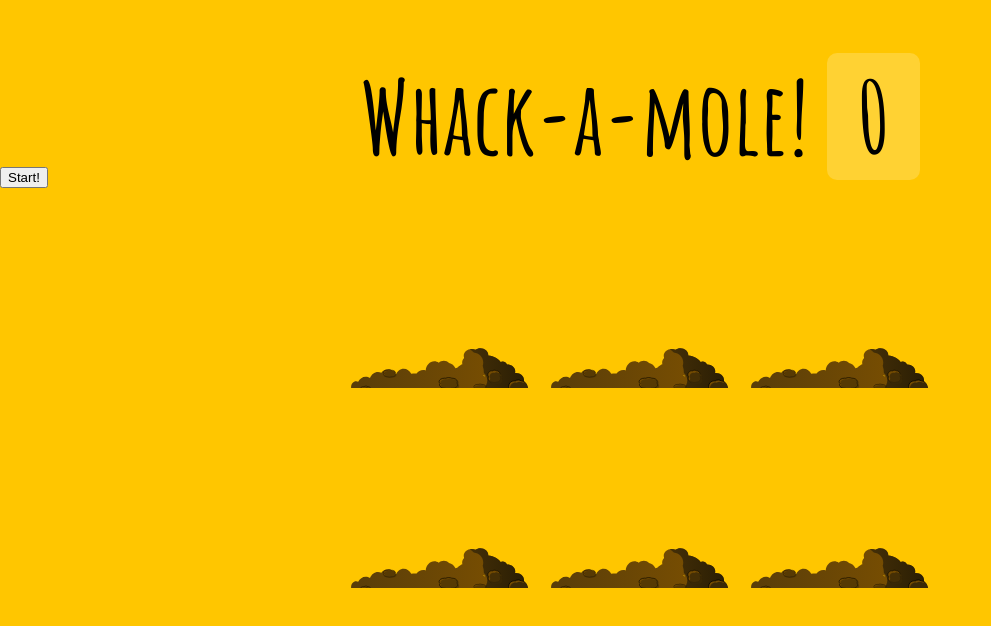
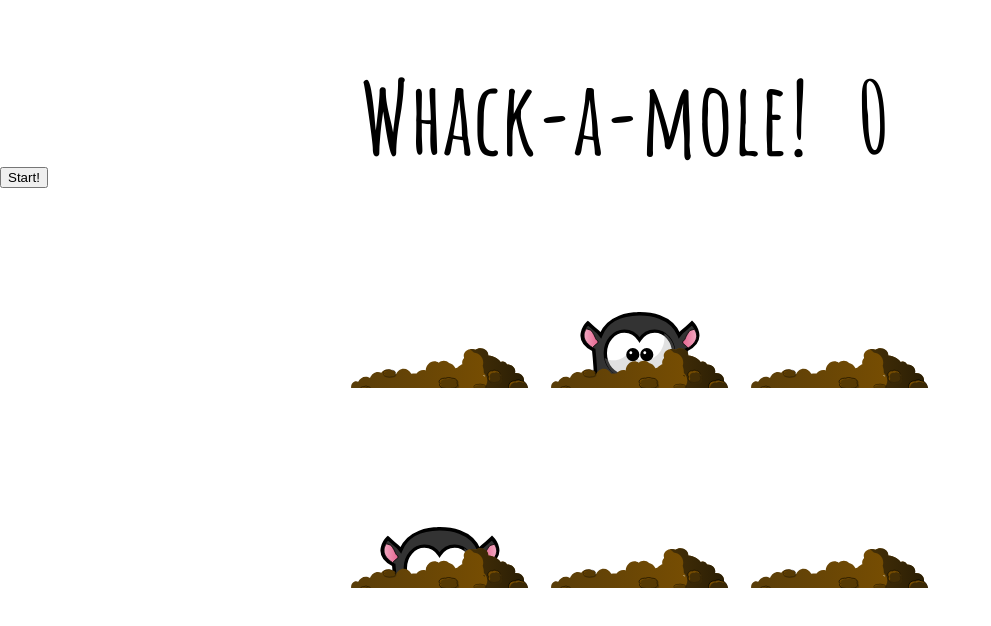
Before and after one commit to gabrielvtan/JavaScript, a plain HTML site: page JavaScript30/30 - Whack A Mole/index-START.html in a window 1280 px wide. Both pictures are taken after a click on the button "Start!". Shown: the whole page, without its empty margins (0-991 px from the left). Drawn offline with Linux system fonts and the light colour scheme.

Commit message:
Whack a mole completed

```diff
--- a/JavaScript30/30 - Whack A Mole/index-START.html
+++ b/JavaScript30/30 - Whack A Mole/index-START.html
@@ -9,6 +9,7 @@
 <body>
 
   <h1>Whack-a-mole! <span class="score">0</span></h1>
+  <!-- Here we have to add the onClick listener to startGame() -->
   <button onClick="startGame()">Start!</button>
 
   <div class="game">
@@ -33,9 +34,83 @@
   </div>
 
 <script>
+  // Here we will select all the holes and the score board
   const holes = document.querySelectorAll('.hole');
   const scoreBoard = document.querySelector('.score');
   const moles = document.querySelectorAll('.mole');
+  // Here we will create a variable called lastHole our randomHole function
+  let lastHole;
+  // Here we will create a variable called timeUp to set the length of the game - we will us this in the peep and startGame functions
+  let timeUp = false;
+  // Here let's create a variable for score and set the default to 0 - we will use this in startGame and bonk functions
+  let score = 0;
+
+
+  // We first need to create a function that gives us a random time between a min and a max value
+  // Think of this as a utitlity function
+  function randomTime (min, max) {
+      return Math.round(Math.random() * (max - min) + min);
+  }
+
+  // Now we have to select a random hole for the mole to pop up from
+  // This function will take a list of wholes which we query selected
+  // We have to create a function which gives us a random index value for the number of holes we have
+  // we want to make sure that the mole doesn't pop up in the same hole twice
+  function randomHole (holes) {
+      //console.log(holes.length)
+      const idx = Math.floor(Math.random() * holes.length);
+      const hole = holes[idx];
+      // console.log(hole)
+      // Here we will add a check to see if the new hole is equal to the last hole
+      // if it is equal to the last hole, then run the function again, otherwise set lastHole to hole and return it
+      // this is a recursive function
+      if (hole === lastHole) {
+          console.log('Nah you selected the same hole')
+          return randomHole(holes)
+      }
+       lastHole = hole;
+       return hole;
+  }
+
+  // Next we now have to get the moles to pop up
+  // First we get a randomTime and randomHole to select which mole pops up for how long
+  function peep() {
+      const time = randomTime(700, 1500);
+      const hole = randomHole(holes);
+      // console.log(time, hole);
+      // we will now add the class 'up' to the hole and remove the class once the time is up
+      hole.classList.add('up');
+      setTimeout(() => {
+          hole.classList.remove('up')
+          // Here we will keep running peep until the game time is up
+          if (!timeUp) peep();
+      }, time);
+  }
+
+  // Now we have to create the startGame function
+  // We have to reset the scoreBoard, set timeUp to false, set score to 0, initiate peep, and setTimeout for timeUp
+  function startGame () {
+      scoreBoard.textContent = 0;
+      timeUp = false;
+      score = 0;
+      peep();
+      setTimeout(() => timeUp = true, 10000)
+  }
+
+  // Finally we have to create a function for bonking the moles on the head
+  function bonk (event) {
+    // console.log(event)
+    // Here we will add a check so that JS functions used to simulate clicks are not present
+    if (!event.isTrusted) return; // cheater!
+    score++;
+    // Here have to remove the 'up' class whenever the mole is bonked
+    // we have to use this.parentNode in order to remove the class of 'up' for the mole bonked
+    this.parentNode.classList.remove('up');
+    scoreBoard.textContent = score;
+  }
+
+  // We need to create an eventListener here for when we 'click' on the moles
+  moles.forEach(mole => mole.addEventListener('click', bonk));
 
 </script>
 </body>
--- a/JavaScript30/30 - Whack A Mole/style.css
+++ b/JavaScript30/30 - Whack A Mole/style.css
@@ -1,7 +1,7 @@
 html {
   box-sizing: border-box;
   font-size: 10px;
-  background: #ffc600;
+  background: white;
 }
 
 *, *:before, *:after {
@@ -61,6 +61,7 @@ h1 {
   top: 100%;
   width: 100%;
   height: 100%;
+  /* Here is the speed at which the mole pops up */
   transition:all 0.4s;
 }
 
```
Also changed, not shown: JavaScript30/30 - Whack A Mole/index-FINISHED.html (+1 -1 lines).
